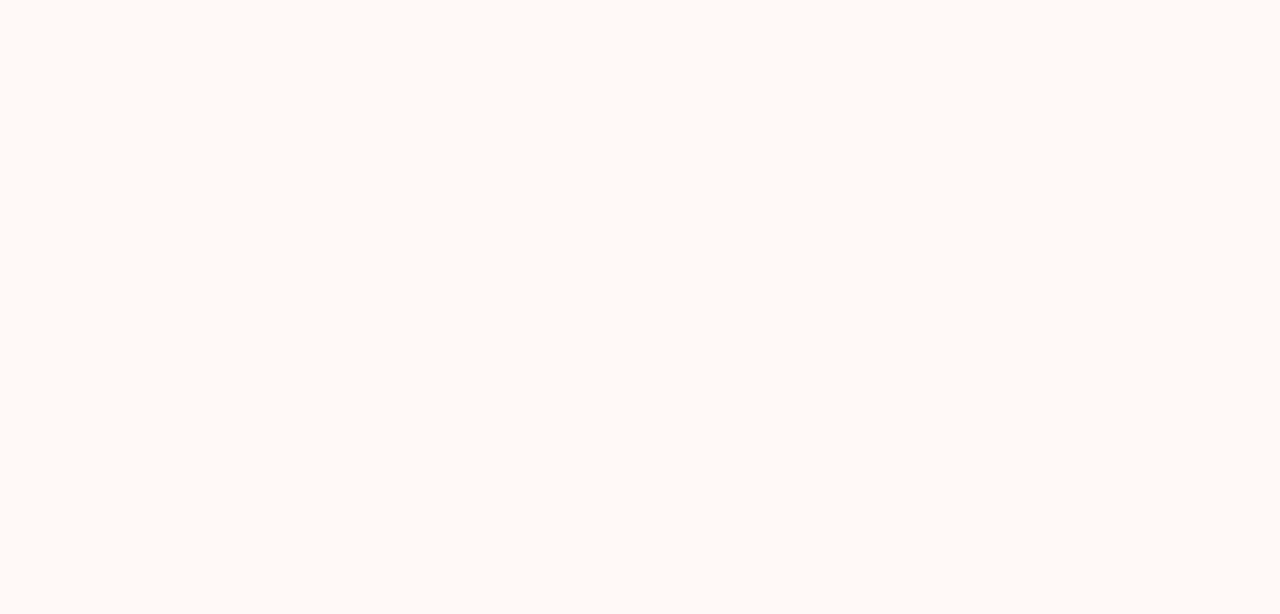
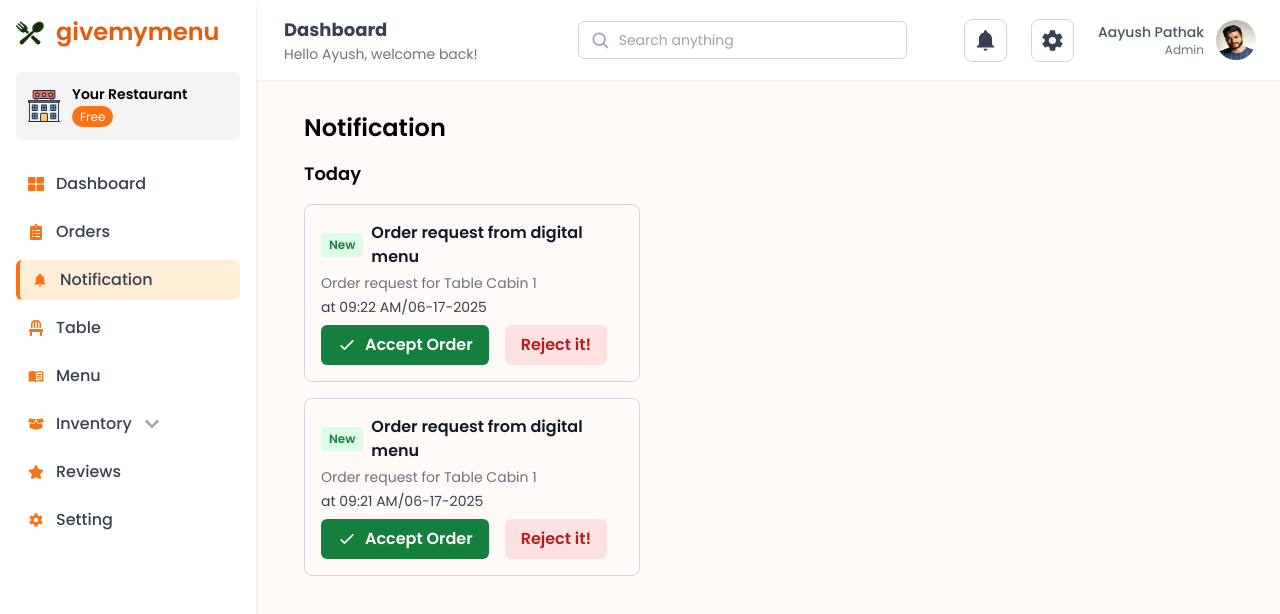
Before and after one commit to ayushptk/Qr-Based-Ordering-System, a React (Vite) app: page /notification in a window 1280 px wide. Before the commit this address had no page. Shown: the top 614 px of the page. Built offline with nearby package versions, Linux system fonts and the light colour scheme; a web font is replaced by a local one.

Commit message:
Order Shown UI

```diff
--- a/src/App.jsx
+++ b/src/App.jsx
@@ -8,6 +8,8 @@ import TableSection from "./Components/Pages/AdminpanelPages/Tables/table";
 import Cart from "./Components/Pages/menupage/CartPage/Cart";
 import ChosesDishes from "./Components/Pages/menupage/ChosesDishes/chosesDishes";
 import AdminDashboard from "./Components/Pages/AdminpanelPages/Dashboards/dashboard";
+import NotificationPart from "./Components/Pages/AdminpanelPages/Notifications/notification";
+import OrdersComponents from "./Components/Pages/AdminpanelPages/Orders/orderscomponents";
 
 function App() {
 
@@ -29,6 +31,17 @@ function App() {
               <AdminDashboard />
             </AdminLayout>
           } />
+            <Route path="/notification" element={
+            <AdminLayout>
+          <NotificationPart />
+            </AdminLayout>
+          } />
+
+           <Route path="/orders" element={
+            <AdminLayout>
+          <OrdersComponents />
+            </AdminLayout>
+          } />
 
 
           <Route path="/menupage" element={<MenupageApp />} />
--- /dev/null
+++ b/src/Components/Pages/AdminpanelPages/Notifications/notification.jsx
@@ -0,0 +1,97 @@
+import React, { useState } from 'react';
+
+const notificationsData = [
+  {
+    id: 1,
+    status: 'New',
+    title: 'Order request from digital menu',
+    description: 'Order request for Table Cabin 1',
+    time: '09:22 AM',
+    date: '06-17-2025',
+  },
+  {
+    id: 2,
+    status: 'New',
+    title: 'Order request from digital menu',
+    description: 'Order request for Table Cabin 1',
+    time: '09:21 AM',
+    date: '06-17-2025',
+  },
+];
+
+const NotificationPart = () => {
+  const [activeTab, setActiveTab] = useState('order');
+
+  return (
+    <div className="p-4 max-w-[400px] ms-[17rem] p-8">
+      <h1 className="text-2xl font-semibold mb-4">Notification</h1>
+
+
+
+      {/* Content */}
+      {activeTab === 'order' && (
+        <>
+          <h2 className="text-lg font-semibold mb-4">Today</h2>
+          <div className="space-y-4">
+            {notificationsData.map((notification) => (
+              <div
+                key={notification.id}
+                className="border border-gray-300 rounded-lg p-4"
+              >
+                <div className="flex items-center space-x-2 mb-1">
+                  <span className="bg-green-100 text-green-700 text-xs font-semibold px-2 py-1 rounded">
+                    {notification.status}
+                  </span>
+                  <h3 className="font-semibold text-gray-900">
+                    {notification.title}
+                  </h3>
+                </div>
+                <p className="text-gray-500 text-sm mb-1">
+                  {notification.description}
+                </p>
+                <p className="text-gray-700 text-sm mb-2">
+                  at {notification.time}/{notification.date}
+                </p>
+
+                <div className="flex space-x-4">
+                  <button
+                    type="button"
+                    className="flex items-center justify-center space-x-2 bg-green-700 hover:bg-green-800 text-white font-semibold px-4 py-2 rounded-md transition-colors duration-200"
+                  >
+                    <svg
+                      xmlns="http://www.w3.org/2000/svg"
+                      className="h-5 w-5"
+                      fill="none"
+                      viewBox="0 0 24 24"
+                      stroke="currentColor"
+                      strokeWidth={2}
+                    >
+                      <path
+                        strokeLinecap="round"
+                        strokeLinejoin="round"
+                        d="M5 13l4 4L19 7"
+                      />
+                    </svg>
+                    <span>Accept Order</span>
+                  </button>
+                  <button
+                    type="button"
+                    className="bg-red-100 hover:bg-red-200 text-red-700 font-semibold px-4 py-2 rounded-md transition-colors duration-200"
+                  >
+                    Reject it!
+                  </button>
+                </div>
+              </div>
+            ))}
+          </div>
+        </>
+      )}
+
+      {activeTab === 'activity' && (
+        <div className="text-gray-500 italic">No activity notifications yet.</div>
+      )}
+    </div>
+  );
+};
+
+export default NotificationPart;
--- /dev/null
+++ b/src/Components/Pages/AdminpanelPages/Orders/orderscomponents.jsx
@@ -0,0 +1,71 @@
+import React from 'react';
+
+const ordersData = [
+  {
+    id: 1,
+    title: 'Table 1',
+    type: 'Dine In',
+    timeAgo: '11 mins ago',
+    items: [
+      { name: 'Iced Latte', quantity: 1 },
+      { name: 'Chicken Pizza - Large', quantity: 1 },
+    ],
+    dishesCount: 2,
+    price: 780,
+  },
+  {
+    id: 2,
+    title: 'Cabin 1',
+    type: 'Dine In',
+    timeAgo: '14 mins ago',
+    items: [
+      { name: 'Burger - Crunchy', quantity: 1 },
+      { name: 'Burger - Crunchy', quantity: 1 },
+      { name: 'Iced Latte', quantity: 1 },
+    ],
+    dishesCount: 3,
+    price: 680,
+  },
+];
+
+const OrderCard = ({ order }) => {
+  return (
+    <div className="bg-white border border-gray-200 rounded-lg p-5 w-full max-w-sm ">
+      <div>
+        <div className="flex justify-between items-center mb-4">
+          <h2 className="text-lg font-semibold text-gray-900">{order.title}</h2>
+          <span className="text-gray-900 font-semibold">{order.type}</span>
+          <span className="text-green-500 font-semibold">{order.timeAgo}</span>
+        </div>
+        <ul className="mb-6 space-y-2">
+          {order.items.map((item, index) => (
+            <li key={index} className="flex justify-between items-center text-gray-700">
+              <div className="flex items-center space-x-2">
+                <span className="w-2 h-2 rounded-full bg-yellow-500 inline-block"></span>
+                <span>{item.name}</span>
+              </div>
+              <span>{item.quantity}</span>
+            </li>
+          ))}
+        </ul>
+      </div>
+      <hr className="border-gray-200 mb-4" />
+      <div className="flex justify-between text-gray-700 font-semibold text-sm">
+        <span>Dishes: {order.dishesCount}</span>
+        <span>Rs {order.price}</span>
+      </div>
+    </div>
+  );
+};
+
+const OrdersComponents = () => {
+  return (
+    <div className="flex flex-col md:flex-row  p-4 ms-[17rem] gap-4">
+      {ordersData.map((order) => (
+        <OrderCard key={order.id} order={order} />
+      ))}
+    </div>
+  );
+};
+
+export default OrdersComponents;
--- a/src/Components/Pages/AdminpanelPages/Sidebar/sidemenu.jsx
+++ b/src/Components/Pages/AdminpanelPages/Sidebar/sidemenu.jsx
@@ -12,6 +12,7 @@ import {
 import { FaChair } from "react-icons/fa";
 import { MdMenuBook } from "react-icons/md";
 import { IoMdSettings } from "react-icons/io";
+import { IoMdNotifications } from "react-icons/io";
 const SideMenu = () => {
   const menuItems = [
     { name: 'Dashboard',
@@ -22,7 +23,7 @@ const SideMenu = () => {
 
 
     { name: 'Orders', icon: <FaClipboardList />, badge: null, path: '/orders' },
-    { name: 'Notification', icon: <FaRegComments />, badge: null, path: '/notification' },
+    { name: 'Notification', icon: <IoMdNotifications />, badge: null, path: '/notification' },
     { name: 'Table', icon: <FaChair />, badge: null, path: '/createtable' },
     { name: 'Menu', icon: <MdMenuBook />, badge: null, path: '/menu' },
     { name: 'Inventory', icon: <FaBoxOpen />, badge: null, dropdown: true, path: '/inventory' },
```
Also changed, not shown: src/Components/Pages/AdminpanelPages/Orders/orders.jsx (deleted).
